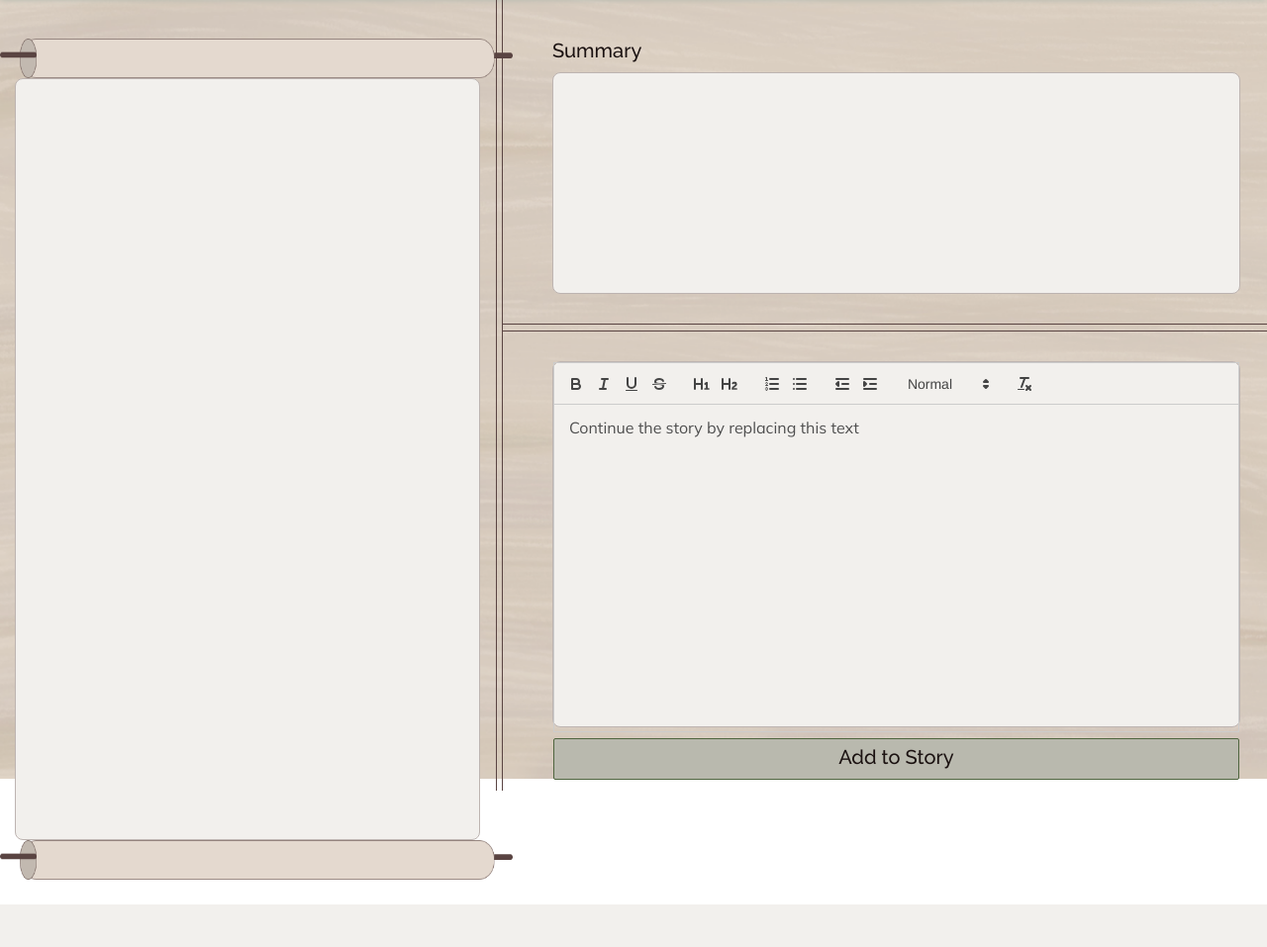
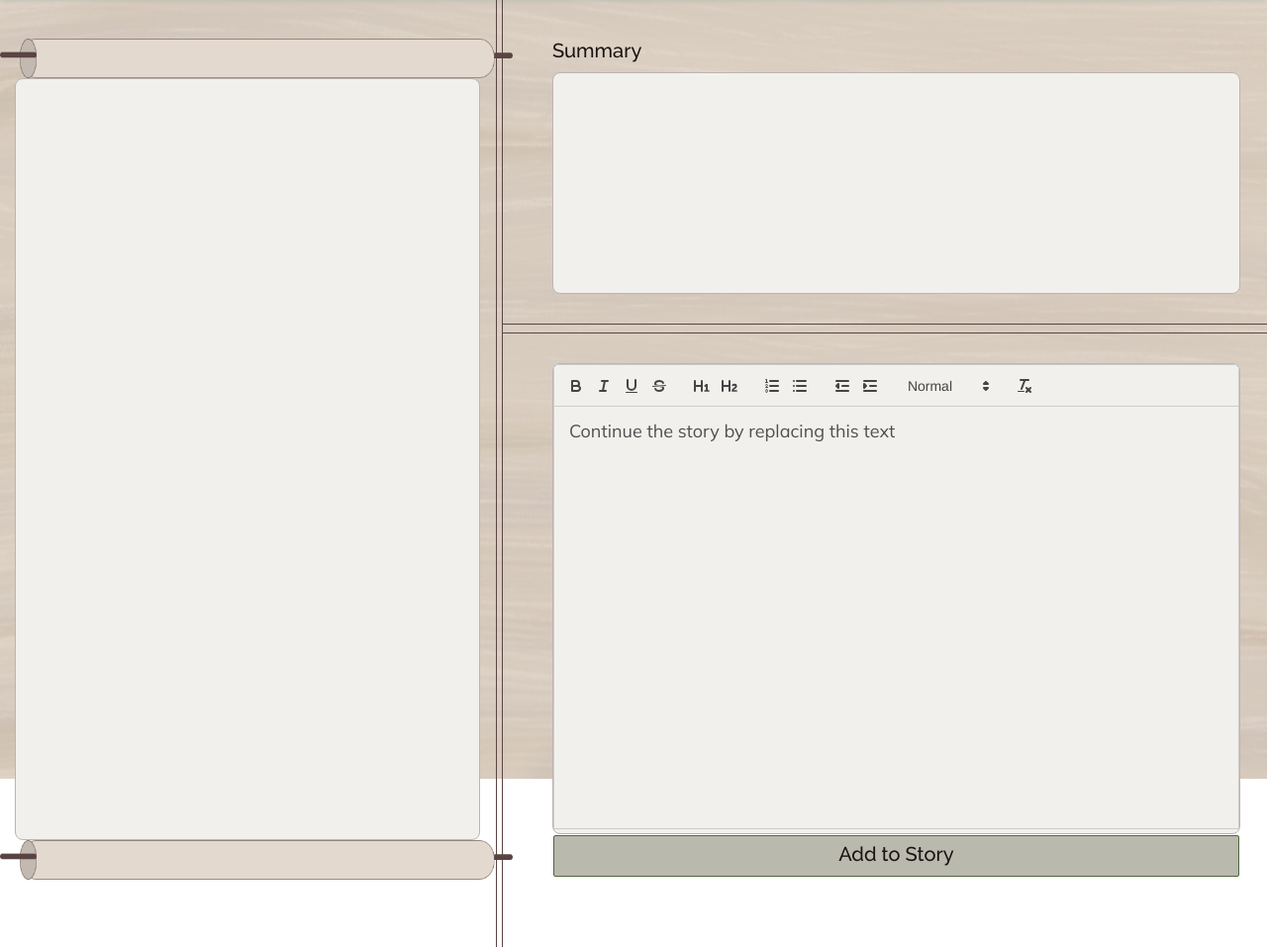
Before and after one commit to NicholasJJ/cs160finalfrontend, a Django app: page /coloring/add_story in a window 1280 px wide. Shown: the part 68-1025 px from the top of the page at 99% size. Before the commit the page ends 982 px from the top, so only its background shows below. Run offline with Django 3.2, Linux system fonts and the light colour scheme; some libraries are stand-ins or nearby versions.

Commit message:
modified style

```diff
--- a/coloring/templates/coloring/add_story.html
+++ b/coloring/templates/coloring/add_story.html
@@ -53,7 +53,7 @@
 
       p {
         font-family: "Mulish";
-        font-size: 16px;
+        font-size: 18px;
         font-weight: 400;
         color: #4f4f4f;
       }
@@ -123,7 +123,7 @@
       }
 
       .row-fluid {
-        height: 100%;
+        height: 958px;
       }
 
       #left {
@@ -163,7 +163,7 @@
 
       #wrapper {
         width: 90%;
-        height: 46.25%;
+        height: 49.75%;
         margin-top: 30px;
         margin-left: 50px;
         background-color: #f2f0ed;
--- a/coloring/templates/coloring/write_summary.html
+++ b/coloring/templates/coloring/write_summary.html
@@ -72,7 +72,7 @@
 
       p {
         font-family: "Mulish";
-        font-size: 16px;
+        font-size: 18px;
         font-weight: 400;
         color: #4f4f4f;
       }
@@ -142,7 +142,7 @@
       }
 
       .row-fluid {
-        height: 100%;
+        height: 958px;
       }
 
       #left {
@@ -182,7 +182,7 @@
 
       #wrapper {
         width: 90%;
-        height: 46.25%;
+        height: 49.75%;
         margin-top: 30px;
         margin-left: 50px;
         background-color: #f2f0ed;
```
